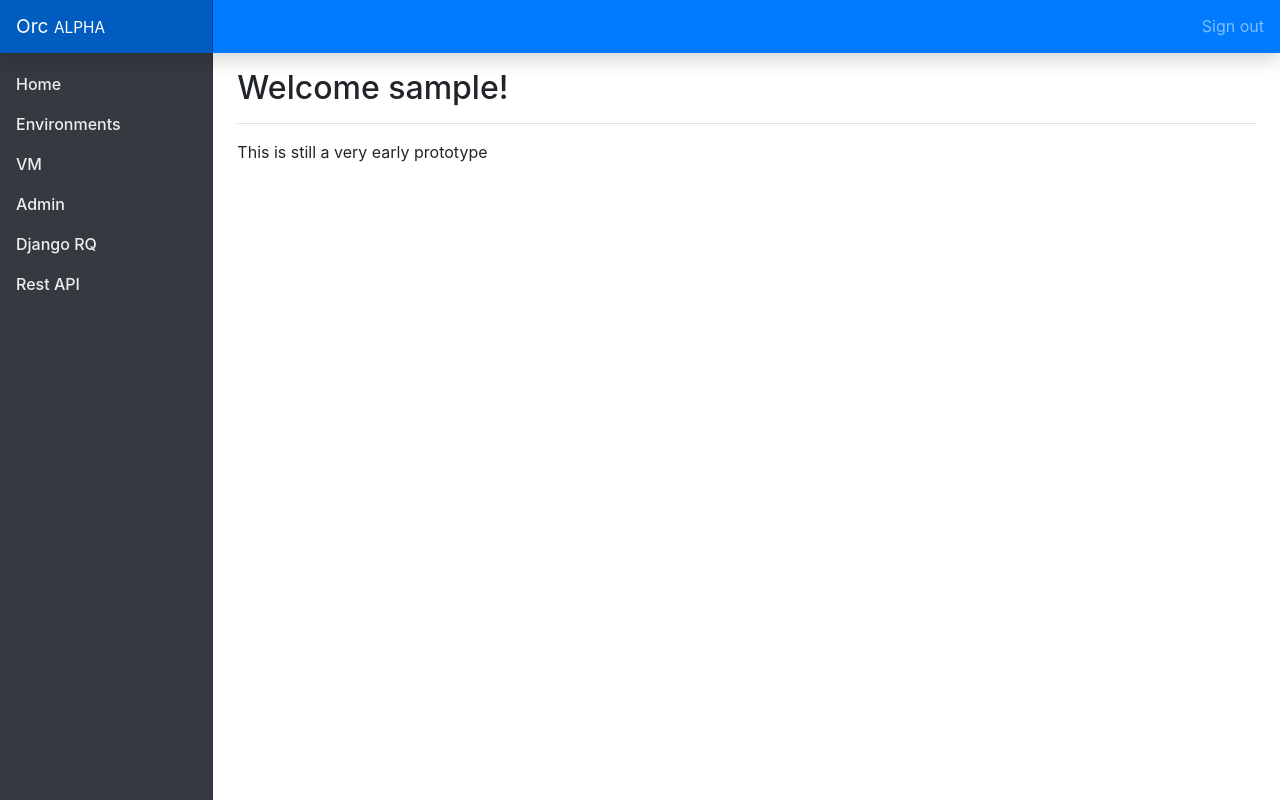
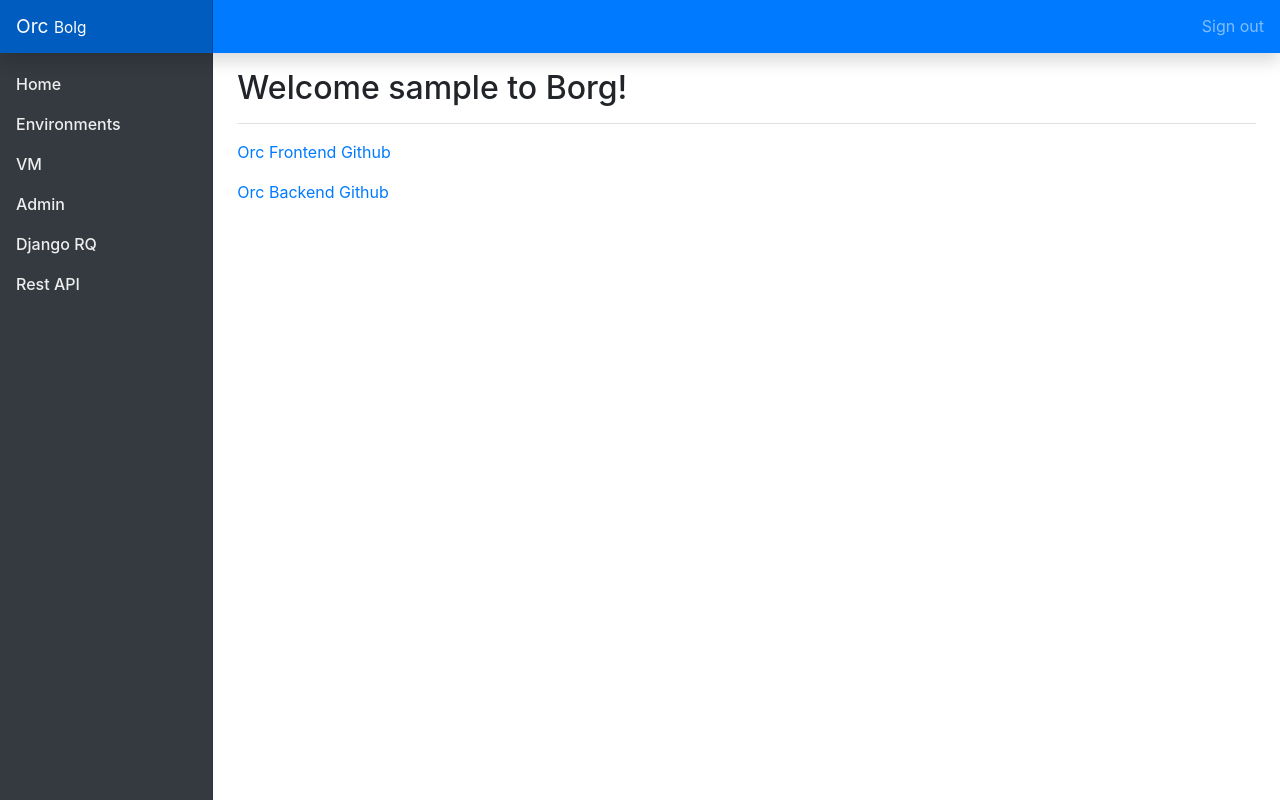
Before and after one commit to olemathias/orc-frontend, a React (Create React App) app: page / in a window 1280 px wide. Built offline with nearby package versions, Linux system fonts and the light colour scheme; sample sign-in values are in the browser's storage.

Commit message:
Small ui changes

```diff
--- a/src/components/Base/topbar.jsx
+++ b/src/components/Base/topbar.jsx
@@ -18,7 +18,7 @@ function TopBar () {
 
   return (
     <nav className="navbar navbar-dark sticky-top bg-primary flex-md-nowrap p-0 shadow">
-      <Link className="navbar-brand col-md-3 col-lg-2 mr-0 px-3" to="/">Orc <small>ALPHA</small>
+      <Link className="navbar-brand col-md-3 col-lg-2 mr-0 px-3" to="/">Orc <small>Bolg</small>
       </Link>
       {userBar}
     </nav>)
--- a/src/components/User/login.jsx
+++ b/src/components/User/login.jsx
@@ -20,7 +20,7 @@ function Login () {
 
   return (<div>
     <div className="d-flex justify-content-between flex-wrap flex-md-nowrap align-items-center pt-3 pb-2 mb-3 border-bottom">
-      <h1 className="h2">Please log in!</h1>
+      <h1 className="h2">Orchestration Tool</h1>
     </div>
     <form onSubmit={e => HandleLogin(e)}>
       <div className="form-group">
--- a/src/components/home.jsx
+++ b/src/components/home.jsx
@@ -5,18 +5,14 @@ function Home () {
   const user = useSelector(state => state.user)
   return (<div>
     <div className="d-flex justify-content-between flex-wrap flex-md-nowrap align-items-center pt-3 pb-2 mb-3 border-bottom">
-      <h1 className="h2">
-        {
-          user.logged_in
-            ? ('Welcome ' + user.username + '!')
-            : ('Please sign in!')
-        }
+      <h1 className="h2"> Welcome { user.username } to Borg!
       </h1>
 
     </div>
     <p>
       <i className="fas fa-user-astronaut fa-2x"></i>
-      This is still a very early prototype
+      <p><a href="https://github.com/olemathias/orc-frontend">Orc Frontend Github</a></p>
+      <p><a href="https://github.com/olemathias/orc-backend">Orc Backend Github</a></p>
     </p>
   </div>)
 }
```
